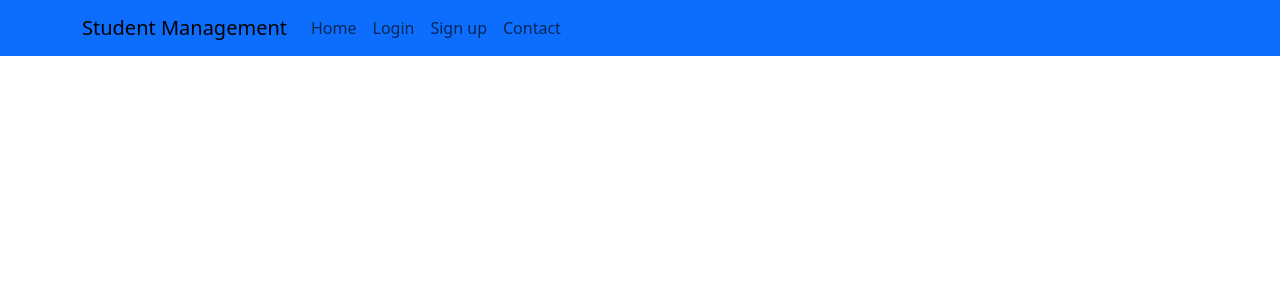
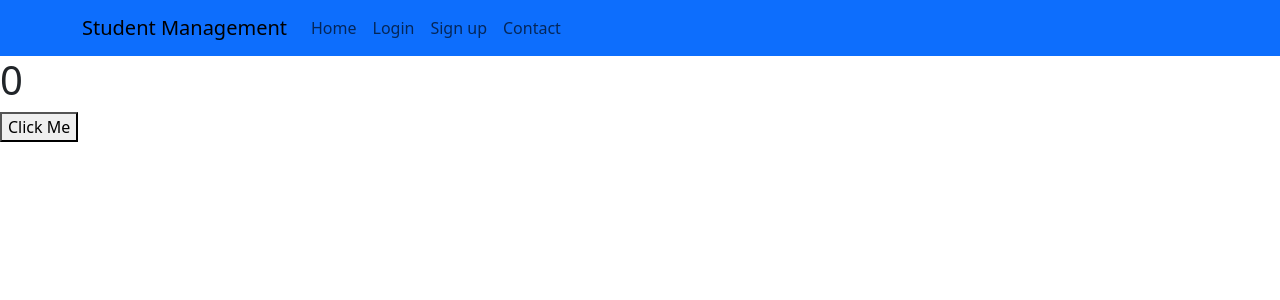
Before and after one commit to Pratikshasg17/React_Demo, a React (Create React App) app: page /life in a window 1280 px wide. Shown: the top 300 px of the page. Built offline with nearby package versions, Linux system fonts and the light colour scheme.

Commit message:
lifecycle method

```diff
--- a/src/app/App.js
+++ b/src/app/App.js
@@ -9,6 +9,9 @@
 import Contact from "../component/Contact";
 
 import "./App.css";
+import Lifecycle from "../component/Lifecycle";
+
+
 
 export default function App() {
   return (
@@ -21,6 +24,8 @@
           <Route path="/about" element={<About />} />
           <Route path="/contact" element={<Contact />} />
           <Route path="/signup" element={<SignUp />} />
+          <Route path="/life" element={<Lifecycle />} />
+
         </Routes>
       </BrowserRouter>
     </>
--- /dev/null
+++ b/src/component/Counter.js
@@ -0,0 +1,17 @@
+import React, { Component } from 'react'
+
+export default class Counter extends Component {
+
+    componentDidUpdate(prevprops, prevstate){
+        if(prevprops.number !== this.props.number){
+            console.log("Component Updated")
+        }
+    }
+  render() {
+    return (
+      <div>
+        <h1>{this.props.number}</h1>
+      </div>
+    )
+  }
+}
--- /dev/null
+++ b/src/component/Lifecycle.js
@@ -0,0 +1,27 @@
+import React, { Component } from 'react'
+
+import Counter from './Counter'
+
+export default class Lifecycle extends Component {
+    constructor(){
+        super();
+        this.state ={
+            count:0
+        }
+    }
+
+    increment(){
+        this.setState({count:this.state.count+1})
+    }
+    componentDidMount(){
+        console.log("When component render first time");
+    }
+  render() {
+    return (
+      <div>
+        <Counter number={this.state.count}></Counter>
+        <button onClick={()=>{this.increment()}}>Click Me</button>
+      </div>
+    )
+  }
+}
```
